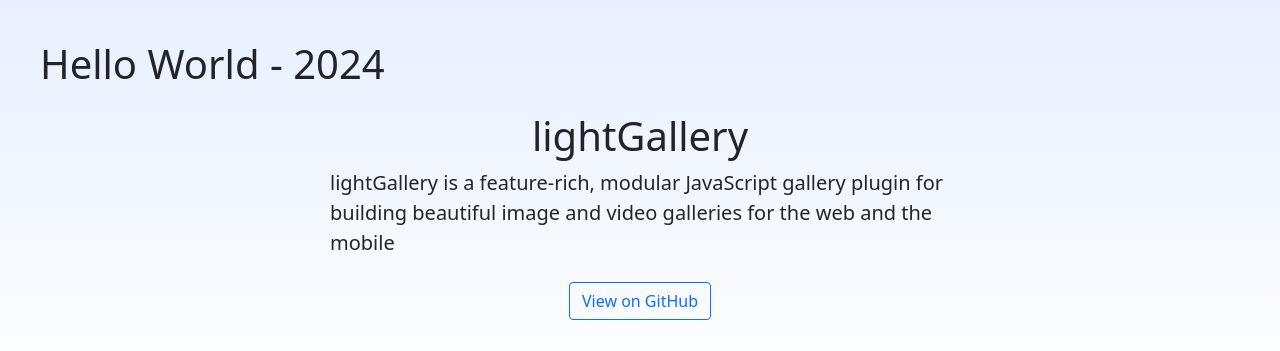
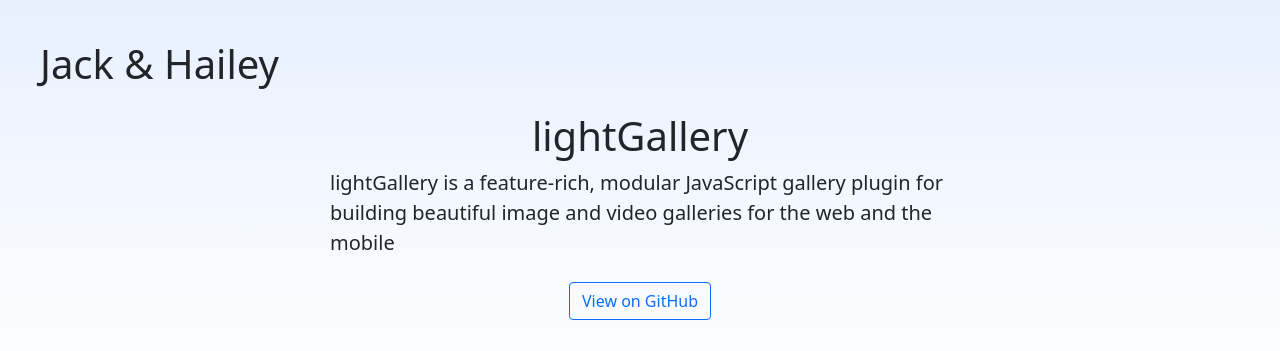
Before and after one commit to jackkoppa/jack-and-hailey-dot-com, a website: page src/index.html in a window 1280 px wide. Shown: the top 351 px of the page. Drawn offline with nearby package versions, Linux system fonts and the light colour scheme; some packages are replaced by stand-ins of ours; a script that the page names is missing.

Commit message:
fix: update site title

```diff
--- a/package.json
+++ b/package.json
@@ -6,7 +6,7 @@
   "scripts": {
     "build": "rm -rf dist && cp -R src dist",
     "serve": "pnpm build && http-server dist",
-    "build-gh-pages": "rm -rf dist && cp -R src docs",
+    "build-gh-pages": "rm -rf docs && cp -R src docs",
     "deploy-gh-pages": "./deploy-gh-pages.sh"
   },
   "keywords": [],
--- a/src/index.html
+++ b/src/index.html
@@ -66,7 +66,7 @@
 </head>
 
 <body>
-    <h1>Hello World - 2024</h1>
+    <h1>Jack & Hailey</h1>
     <div class="header d-flex flex-column align-items-center">
         <h1 class="display-6 mt-3 mb-0">lightGallery</h1>
         <p class="lead mt-2 mb-4">
```
Also changed, not shown: 1 other file.
